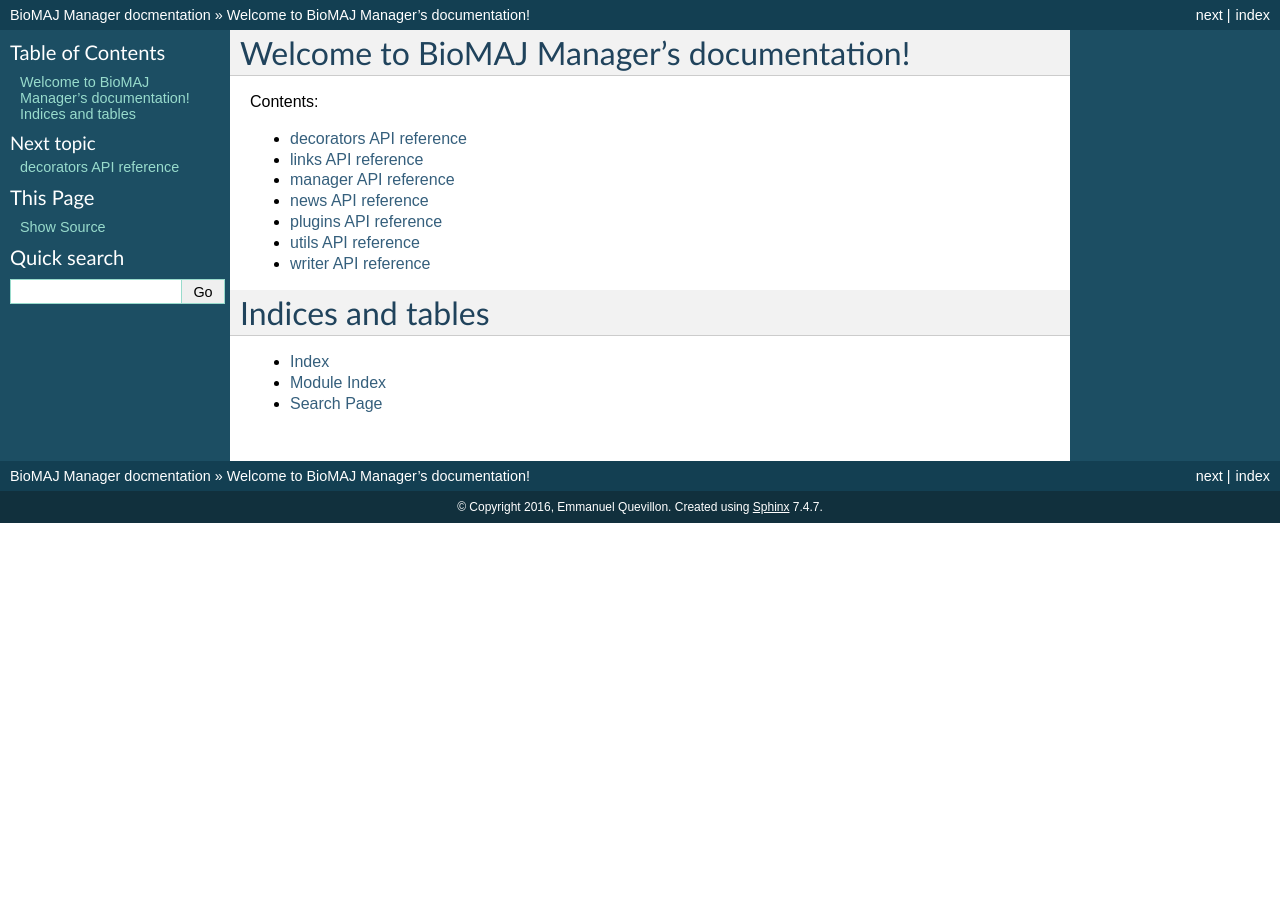
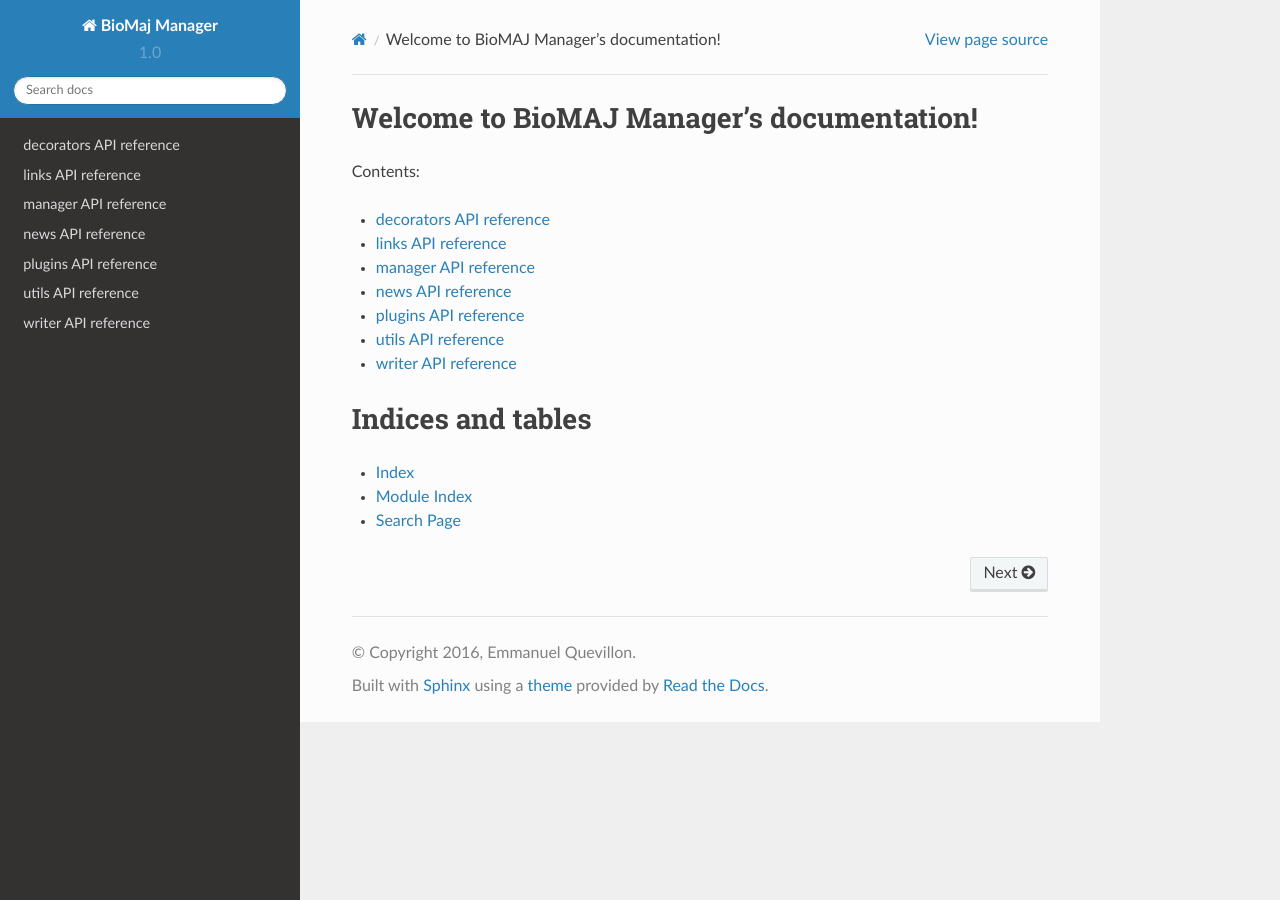
Before and after one commit to horkko/biomaj-manager, a Sphinx documentation site: the page built from docs/index.rst, in a window 1280 px wide. Built offline with Sphinx 7.4.7 and the Read the Docs theme 2.0.0, drawn with Linux system fonts in a browser that asks for light colours.

Commit message:
Use sphinx_rtd_theme as html_theme

```diff
--- a/docs/conf.py
+++ b/docs/conf.py
@@ -15,6 +15,7 @@
 import sys
 import os
 import mock
+import sphinx_rtd_theme
 
 MOCK_MODULES = ['pycurl', 'pymongo', 'elasticsearch', 'drmaa']
 for mod_name in MOCK_MODULES:
@@ -118,7 +119,8 @@ todo_include_todos = False
 
 # The theme to use for HTML and HTML Help pages.  See the documentation for
 # a list of builtin themes.
-html_theme = 'default'
+#html_theme = 'default'
+html_theme = 'sphinx_rtd_theme'
 
 # Theme options are theme-specific and customize the look and feel of a theme
 # further.  For a list of options available for each theme, see the
@@ -127,6 +129,7 @@ html_theme = 'default'
 
 # Add any paths that contain custom themes here, relative to this directory.
 #html_theme_path = []
+html_theme_path = [sphinx_rtd_theme.get_html_theme_path()]
 
 # The name for this set of Sphinx documents.  If None, it defaults to
 # "<project> v<release> documentation".
```
